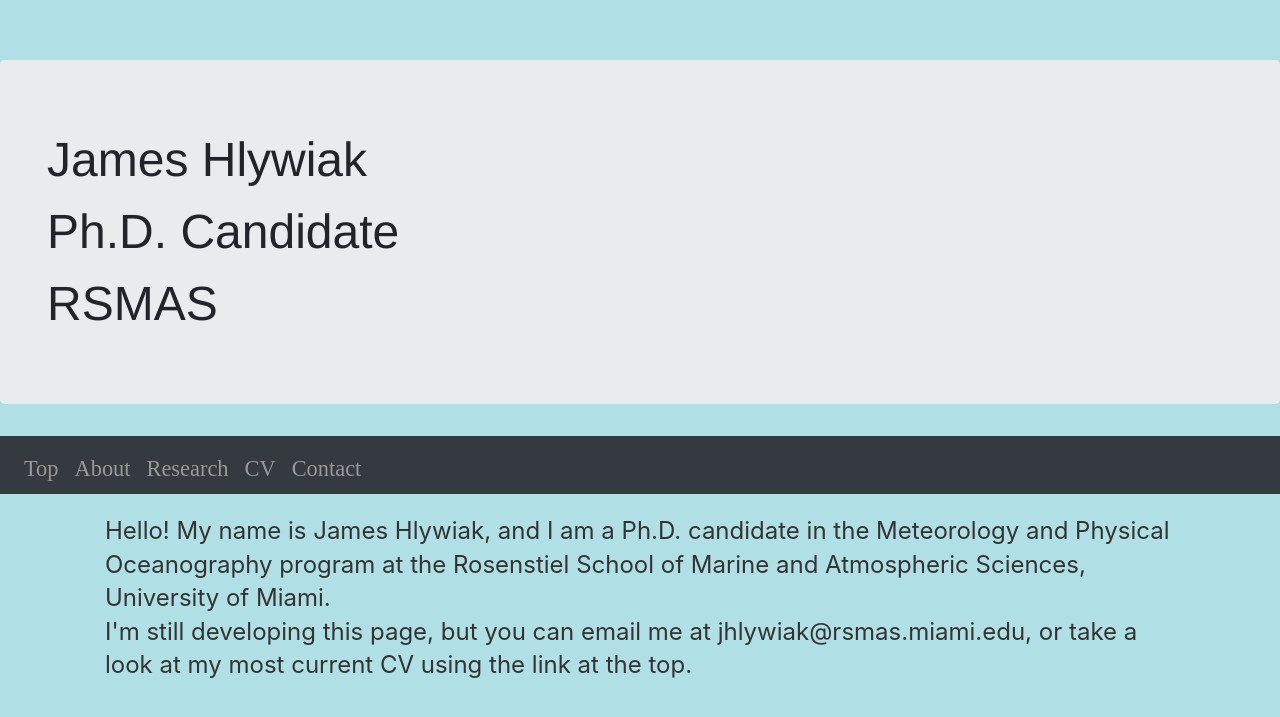
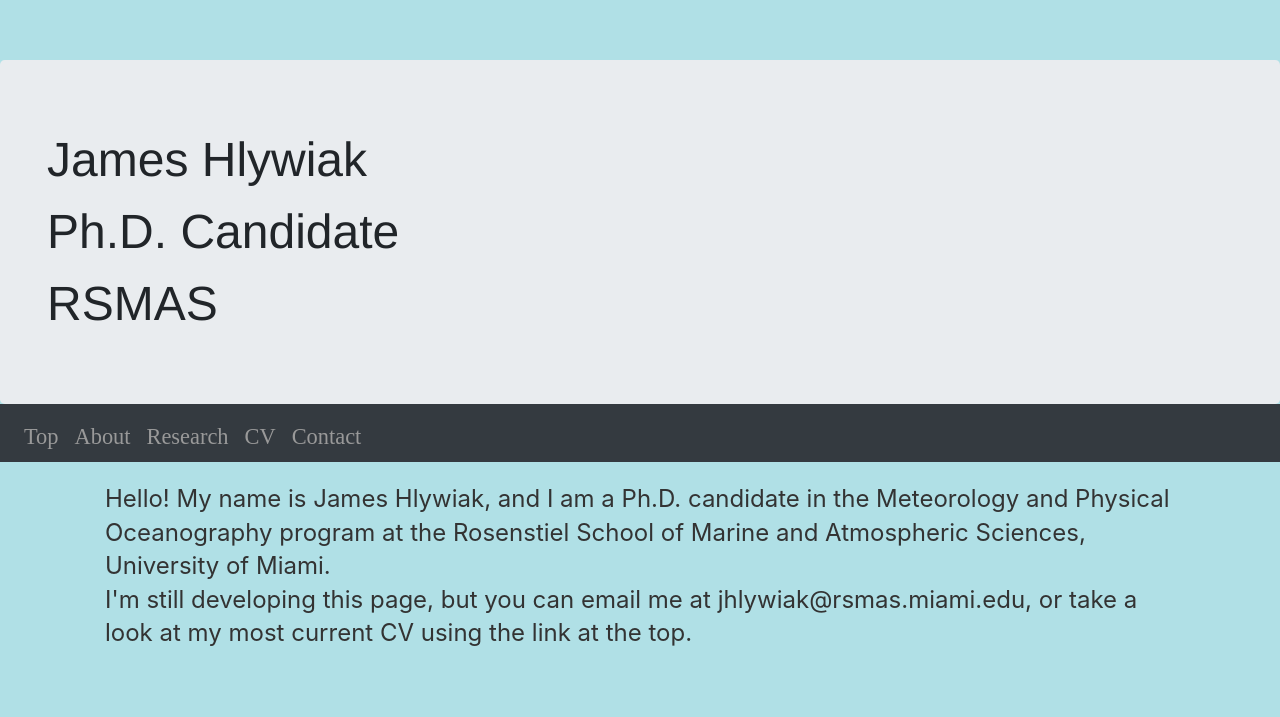
Before and after one commit to jameshlywiak/jameshlywiak.github.io, a Jekyll site: the page index.html, which Jekyll copies as it is, in a window 1280 px wide. Shown: the top 717 px of the page. Built offline with Jekyll 4.4.1, drawn with Linux system fonts in a browser that asks for light colours.

Commit message:
Update main.css

```diff
--- a/css/main.css
+++ b/css/main.css
@@ -3,7 +3,7 @@ body {
     width: 100%;
     background-color: powderblue;
 }
-jumbotron {
+.jumbotron {
     margin-bottom:0px;
     margin-top:0px;
 }
```
